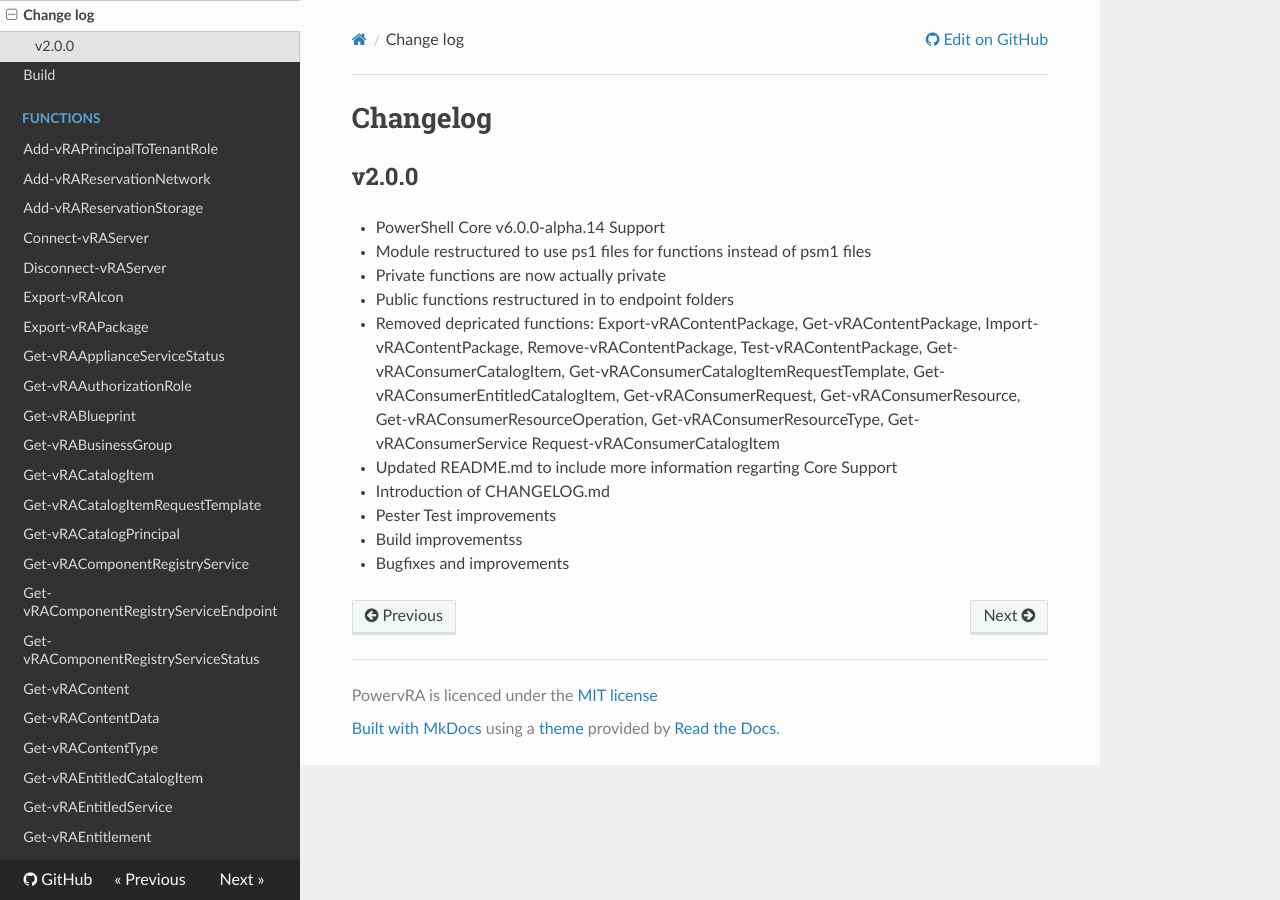
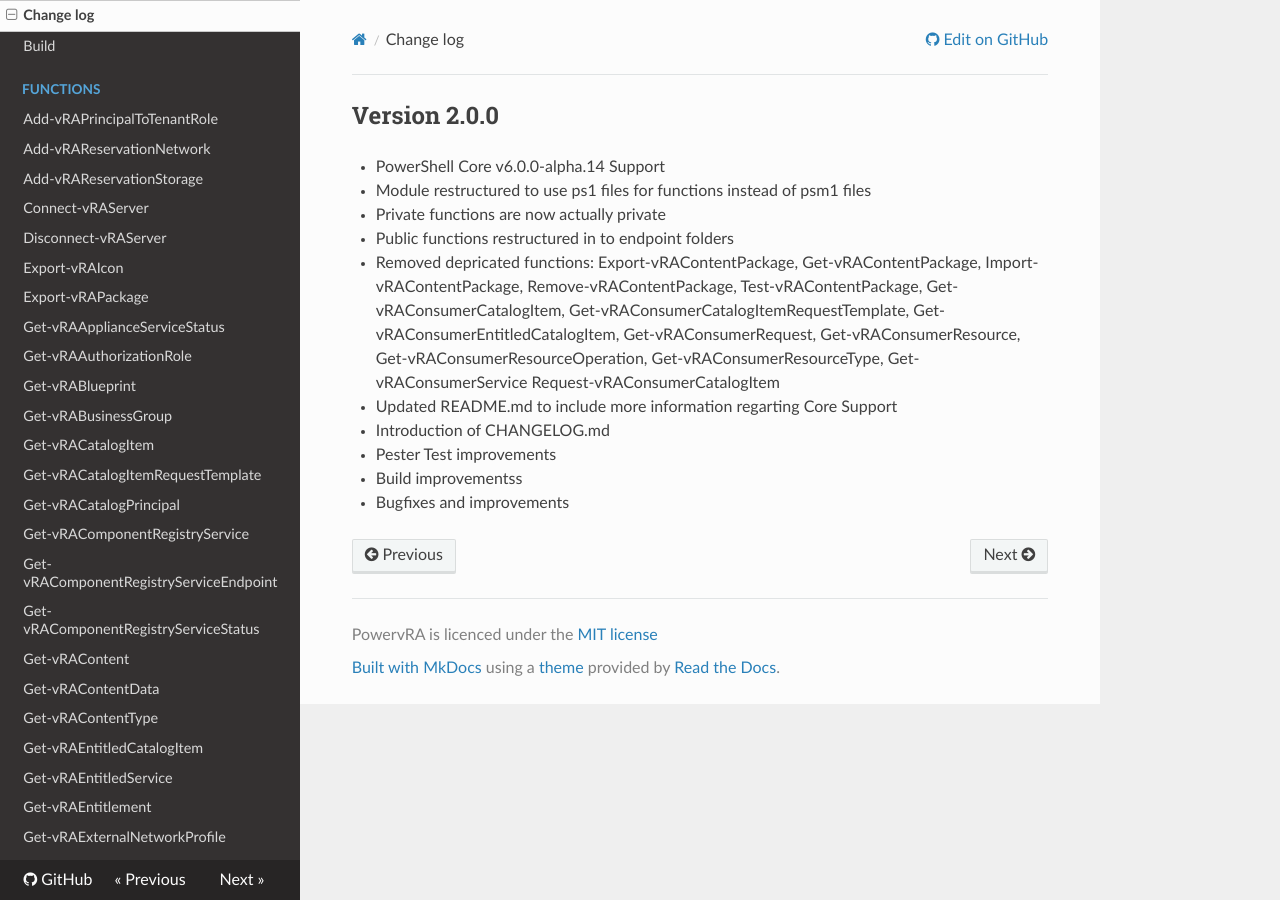
Before and after one commit to jakkulabs/PowervRA, an MkDocs documentation site: the page built from docs/CHANGELOG.md, in a window 1280 px wide. Built offline with MkDocs 1.6.1, drawn with Linux system fonts in a browser that asks for light colours; nearby versions of some CDN libraries; old or Windows-style settings are respelled for this version of MkDocs.

Commit message:
Small improvements [ci skip]

```diff
--- a/docs/CHANGELOG.md
+++ b/docs/CHANGELOG.md
@@ -1,6 +1,5 @@
-# Changelog
+## Version 2.0.0
 
-## v2.0.0
 * PowerShell Core v6.0.0-alpha.14 Support
 * Module restructured to use ps1 files for functions instead of psm1 files
 * Private functions are now actually private
```
Also changed, not shown: 1 other file.
